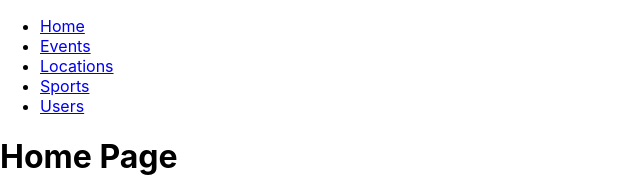
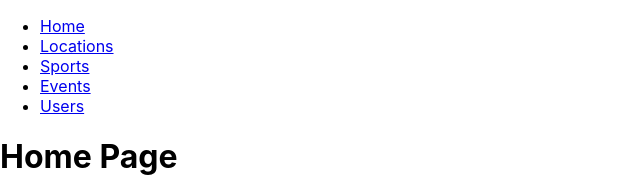
Before and after one commit to rohanphillips/watersportscentral_react_redux, a React (Create React App) app in the folder frontend/: page / in a window 1280 px wide. Shown: the top 177 px of the page, without its empty margins (0-640 px from the left). Built offline with nearby package versions, Linux system fonts and the light colour scheme.

Commit message:
Change NavBar

```diff
--- a/frontend/src/components/NavBar.js
+++ b/frontend/src/components/NavBar.js
@@ -11,13 +11,13 @@ const NavBar = () => {
               <NavLink to="/">Home</NavLink>
             </li>
             <li>
-              <NavLink to="/events">Events</NavLink>
-            </li>
-            <li>
               <NavLink to="/locations">Locations</NavLink>
             </li>
             <li>
               <NavLink to="/sports">Sports</NavLink>
+            </li>
+            <li>
+              <NavLink to="/events">Events</NavLink>
             </li>
             <li>
               <NavLink to="/users">Users</NavLink>
```
